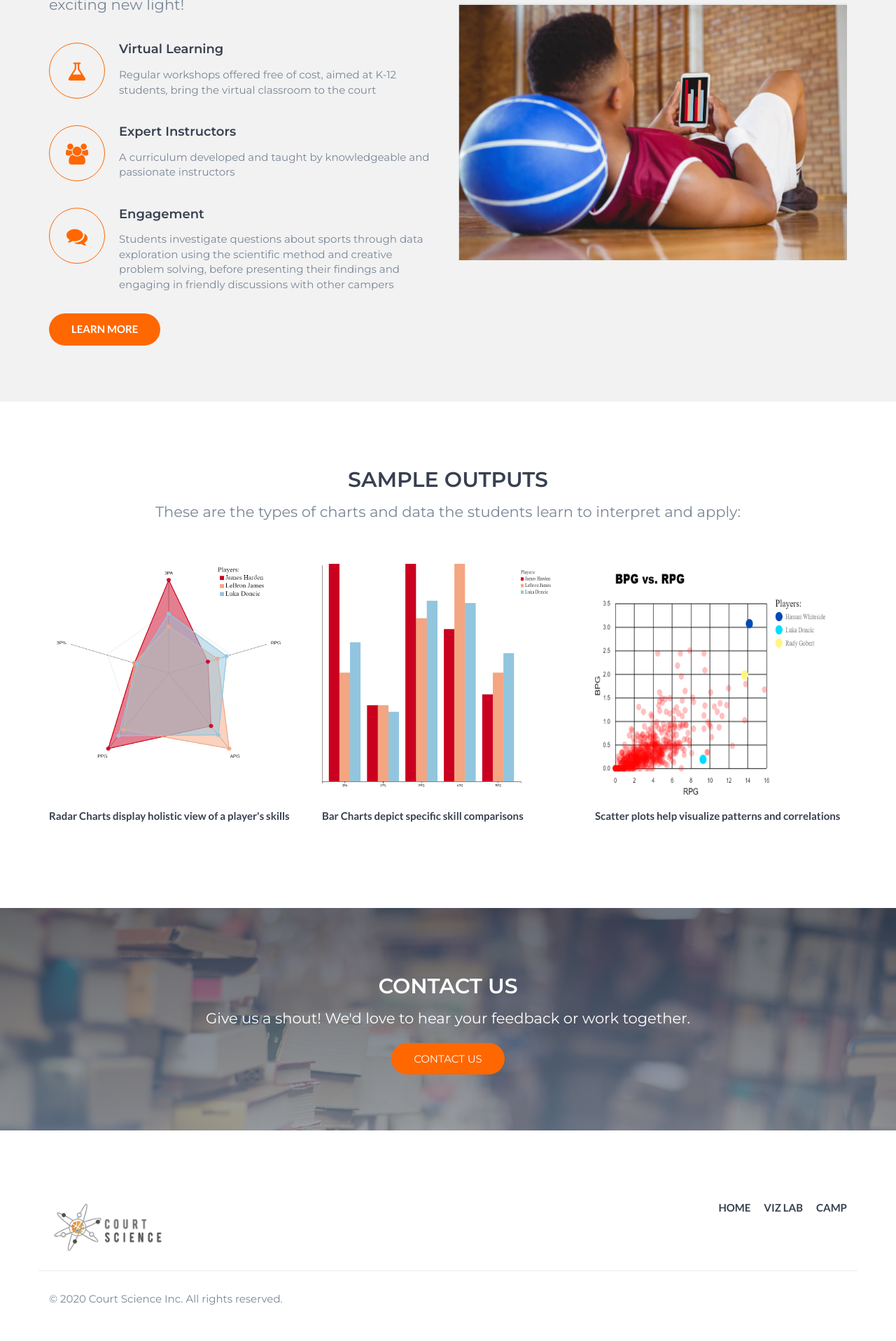
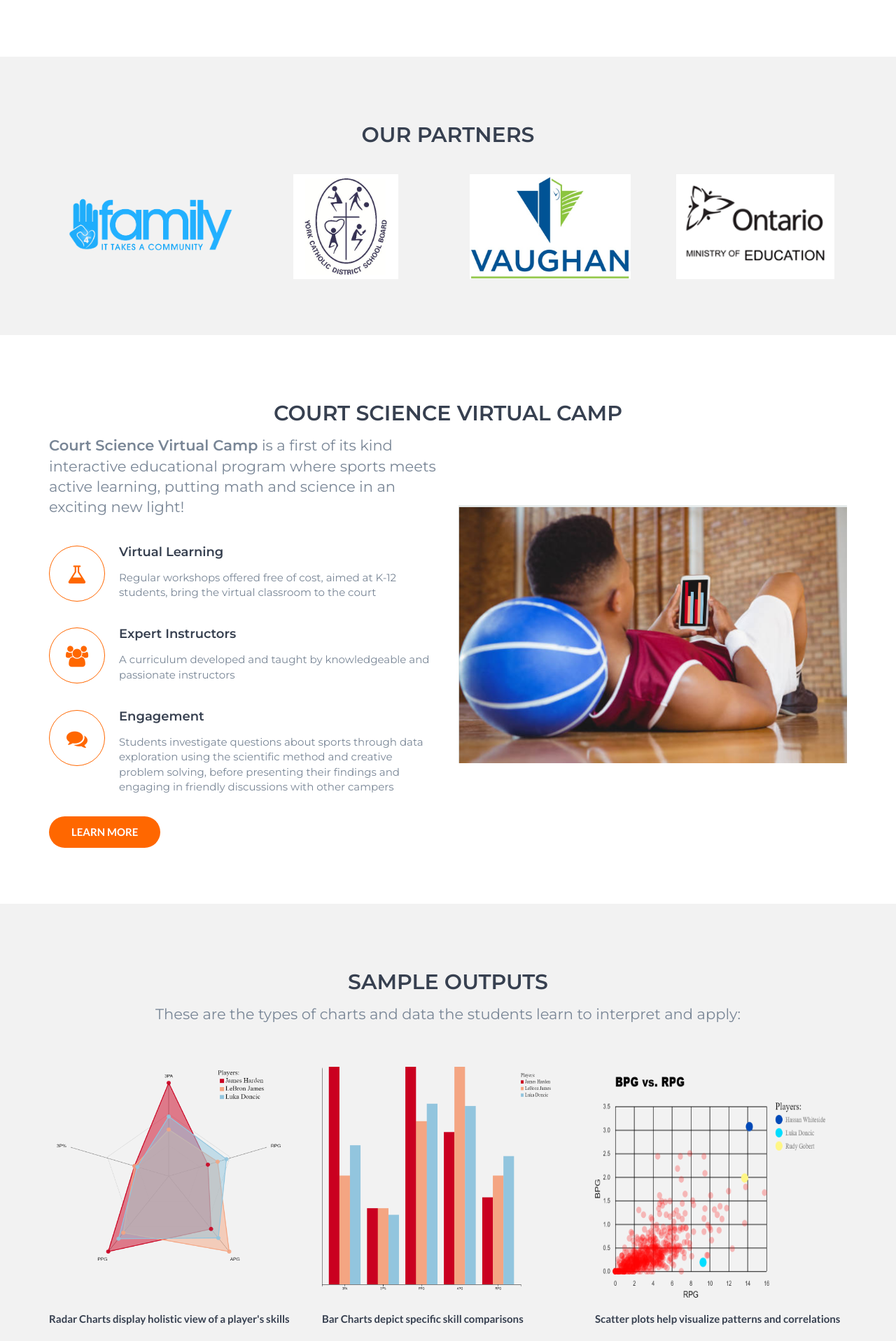
Before and after one commit to court-science/web-platform, a Django app: page / in a window 1280 px wide. Shown: the part 1379-3296 px from the top of the page at 70% size. Before the commit the page ends 3244 px from the top, so only its background shows below. Run offline with Django 3.2, Linux system fonts and the light colour scheme; some libraries are stand-ins or nearby versions.

Commit message:
partners and video

```diff
--- a/django/bootcamp/templates/camp.html
+++ b/django/bootcamp/templates/camp.html
@@ -193,7 +193,8 @@
 							<!-- <li><a href="#" class="twitter"><i class="fa fa-twitter"></i></a></li> -->
 							<!-- <li><a href="#" class="instagram"><i class="fa fa-instagram"></i></a></li> -->
 							<!-- <li><a href="#" class="youtube"><i class="fa fa-youtube"></i></a></li> -->
-							<!-- <li><a href="#" class="linkedin"><i class="fa fa-linkedin"></i></a></li> -->
+							<li><a href="https://github.com/court-science/web-platform" class="github"><i class="fa fa-github"></i></a></li>
+                            <li><a href="https://ca.linkedin.com/company/courtscience" class="linkedin"><i class="fa fa-linkedin"></i></a></li>
 						</ul>
 					</div>
 					<!-- /social -->
--- a/django/bootcamp/templates/index.html
+++ b/django/bootcamp/templates/index.html
@@ -81,7 +81,10 @@
                                 exploring their favourite sport through the lens of STEM and creative problem solving.
                             </p>
 						</div>
-                    </div>
+                        <div class="text-center">
+                        <iframe width="560" height="315" src="https://www.youtube.com/embed/vscShYVifwc" frameborder="0" allow="accelerometer; autoplay; clipboard-write; encrypted-media; gyroscope; picture-in-picture" allowfullscreen></iframe>
+                        </div>
+                        </div>
 				</div>
 				<!-- row -->
 
@@ -89,9 +92,53 @@
 			<!-- container -->
 		</div>
 
+        <div id="partners" class="section alternate">
+
+			<!-- container -->
+			<div class="container">
+				<div class="row">
+					<div class="section-header text-center">
+						<h2>OUR PARTNERS</h2>
+					</div>
+				</div>
+				<!-- row -->
+				<div class="row">
+
+						<!-- single course -->
+						<div class="col-md-3 col-sm-6 col-xs-6 text-center">
+								<a href="http://www.4thfamily.org/">
+									<img src="{% static 'img/4th family words large.png'%}" style="height: 150px;" alt="">
+								</a>
+						</div>
+						<!-- /single course -->
+
+						<!-- single course -->
+						<div class="col-md-3 col-sm-6 col-xs-6 text-center">
+								<a href="https://www.ycdsb.ca/2020/07/23/st-robert-chs-student-creates-non-profit-organization-to-engage-youth-in-stem-literacy-and-opportunities/">
+									<img src="{% static 'img/ycdsblogo.jpg'%}" style="height: 150px;" alt="">
+								</a>
+						</div>
+						<!-- /single course -->
+
+						<!-- single course -->
+						<div class="col-md-3 col-sm-6 col-xs-6 text-center">
+								<a href="https://www.vaughan.ca/services/recreation/Pages/Together%20Vaughan.aspx">
+									<img src="{% static 'img/City-of-Vaughan-Logo.jpg'%}" style="height: 150px;" alt="">
+								</a>
+						</div>
+						<!-- /single course -->
+						<div class="col-md-3 col-sm-6 col-xs-6 text-center">
+								<a href="https://www.ontario.ca/page/ministry-education">
+									<img src="{% static 'img/ontario-education-logo.png'%}" style="height: 150px;" alt="">
+								</a>
+						</div>
+                </div>
+			</div>
+			<!-- container -->
+		</div>
 
 		<!-- About -->
-		<div id="virtual-workshops" class="section alternate">
+		<div id="virtual-workshops" class="section">
 
 			<!-- container -->
 			<div class="container">
@@ -156,7 +203,7 @@
 		<!-- /About -->
 
 		<!-- Courses -->
-		<div id="courses" class="section">
+		<div id="courses" class="section alternate">
 
 			<!-- container -->
 			<div class="container">
@@ -306,8 +353,8 @@
 							<!-- <li><a href="#" class="facebook"><i class="fa fa-facebook"></i></a></li> -->
 							<!-- <li><a href="#" class="twitter"><i class="fa fa-twitter"></i></a></li> -->
 							<!-- <li><a href="#" class="instagram"><i class="fa fa-instagram"></i></a></li> -->
-							<!-- <li><a href="#" class="youtube"><i class="fa fa-youtube"></i></a></li> -->
-							<!-- <li><a href="#" class="linkedin"><i class="fa fa-linkedin"></i></a></li> -->
+							<li><a href="https://github.com/court-science/web-platform" class="github"><i class="fa fa-github"></i></a></li>
+                            <li><a href="https://ca.linkedin.com/company/courtscience" class="linkedin"><i class="fa fa-linkedin"></i></a></li>
 						</ul>
 					</div>
 					<!-- /social -->
--- a/django/bootcamp/templates/visualization_lab.html
+++ b/django/bootcamp/templates/visualization_lab.html
@@ -355,7 +355,8 @@
 							<!-- <li><a href="#" class="twitter"><i class="fa fa-twitter"></i></a></li> -->
 							<!-- <li><a href="#" class="instagram"><i class="fa fa-instagram"></i></a></li> -->
 							<!-- <li><a href="#" class="youtube"><i class="fa fa-youtube"></i></a></li> -->
-							<!-- <li><a href="#" class="linkedin"><i class="fa fa-linkedin"></i></a></li> -->
+							<li><a href="https://github.com/court-science/web-platform" class="github"><i class="fa fa-github"></i></a></li>
+                            <li><a href="https://ca.linkedin.com/company/courtscience" class="linkedin"><i class="fa fa-linkedin"></i></a></li>
 						</ul>
 					</div>
 					<!-- /social -->
```
Also changed, not shown: django/bootcamp/templates/static/img/4th family words large.png (added), django/bootcamp/templates/static/img/City-of-Vaughan-Logo.jpg (added), django/bootcamp/templates/static/img/ontario-education-logo.png (added), django/bootcamp/templates/static/img/ycdsblogo.jpg (added).
